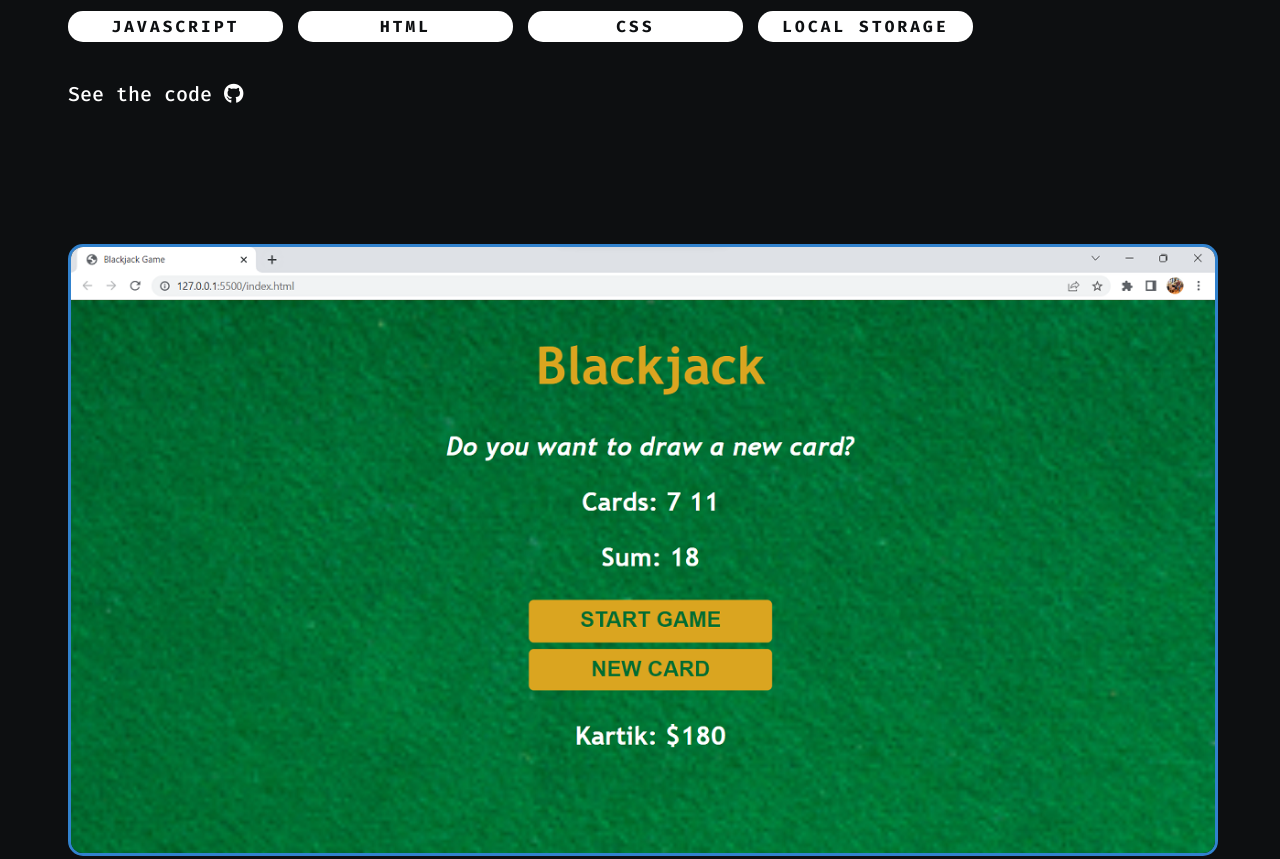
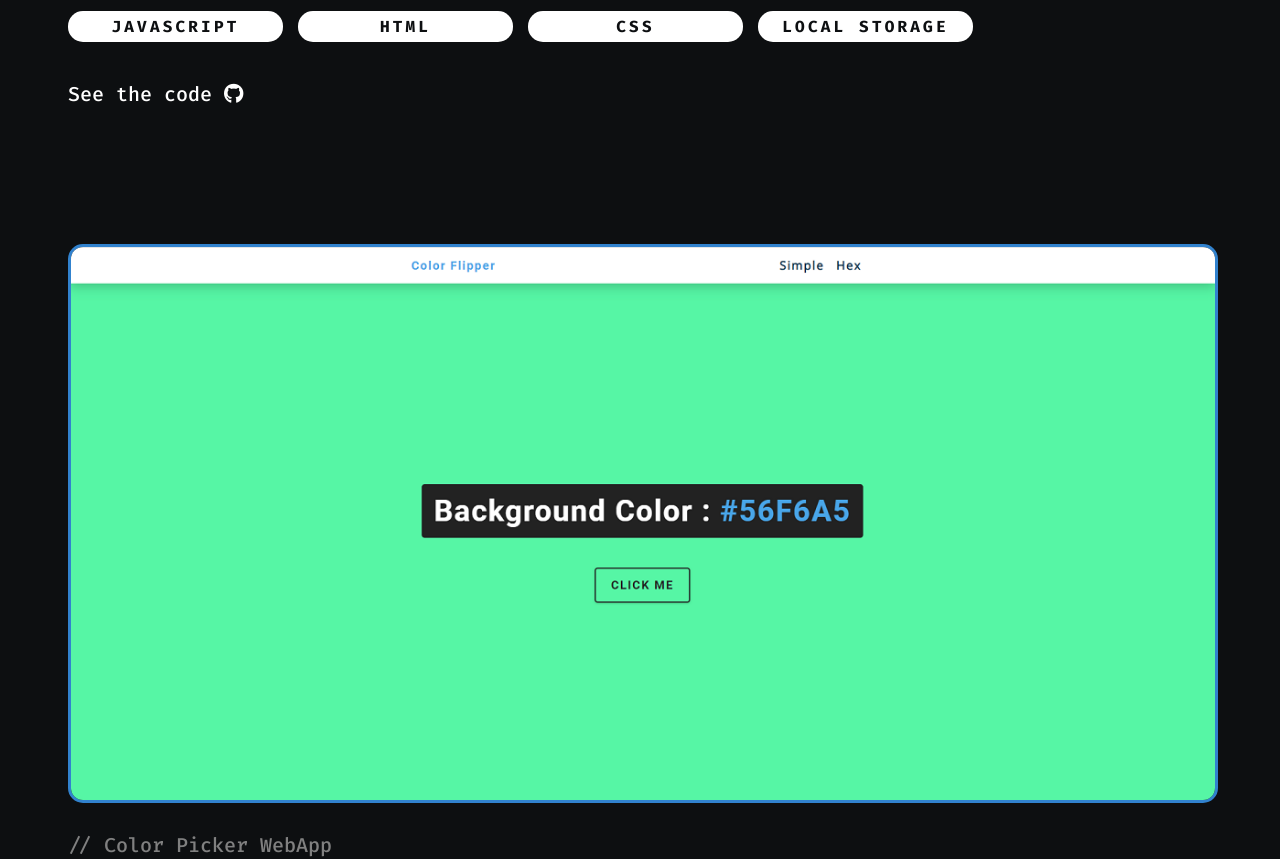
Before and after one commit to KartikBudania/portfolio, a React (Create React App) app: page / in a window 1280 px wide. Shown: the part 2880-3739 px from the top of the page. Built offline with nearby package versions, Linux system fonts and the light colour scheme.

Commit message:
removed blackjack from projects

```diff
--- a/src/Projects.js
+++ b/src/Projects.js
@@ -36,7 +36,7 @@ const Projects= ()=>{
                     </ul>
                     <h3><a href="https://github.com/KartikBudania/Leads-Tracker-ChromeExtension-" target="_blank">See the code <i className="fa-brands fa-github"></i></a></h3>
                 </div>
-                <div className="project">
+                {/* <div className="project">
                     <img src={blackjack}></img>
                     <h2>// BlackJack Game</h2>
                     <h3>I made this Blackjack game to spend a few hours playing it.</h3>
@@ -48,7 +48,7 @@ const Projects= ()=>{
                     </ul>
                     <h3><a href="https://kartikbudania.github.io/Blackjack-Game/" target="_blank">Visit the site <i className="fa-solid fa-link"></i></a></h3>
                     <h3><a href="https://github.com/KartikBudania/Blackjack-Game" target="_blank">See the code <i className="fa-brands fa-github"></i></a></h3>
-                </div>
+                </div> */}
                 <div className="project">
                     <img src={colorPicker}></img>
                     <h2>// Color Picker WebApp</h2>
```
